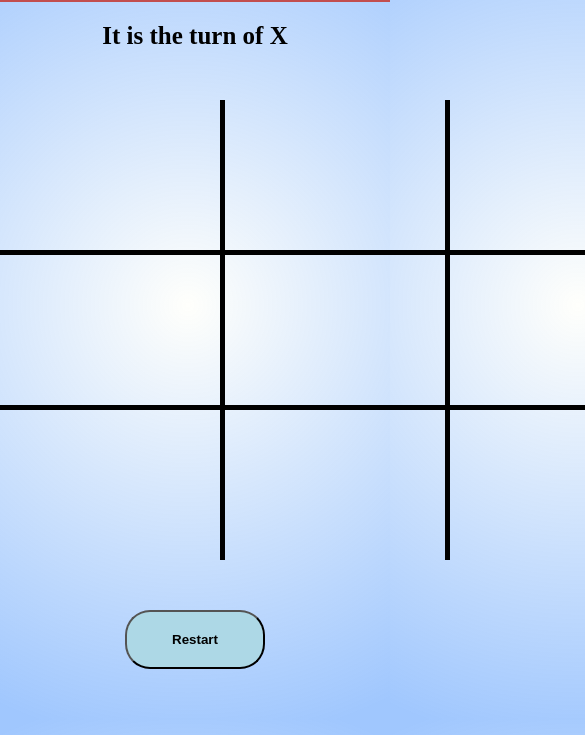
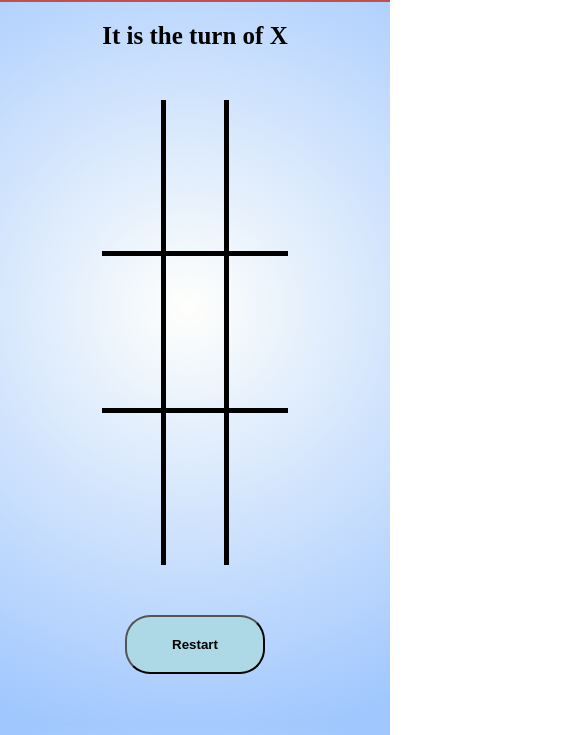
Before and after one commit to seanghods/tic-tac-toe, a plain HTML site: page index.html in a window 390 px wide. Shown: the part 109-844 px from the top of the page, 585 px wide, since content can reach past the window. Drawn offline with Linux system fonts and the light colour scheme.

Commit message:
Adjust CSS for mobile

```diff
--- a/index.html
+++ b/index.html
@@ -12,7 +12,6 @@
         <div class="header"><h1>Tic Tac Toe</h1></div>
         <div class="message">It is the turn of X</div>
         <div class="content">
-            <div class="spaceholder"></div>
             <div class="gameboard">
                 <div class="cell" id="0"></div>
                 <div class="cell" id="1"></div>
@@ -24,7 +23,6 @@
                 <div class="cell" id="7"></div>
                 <div class="cell" id="8"></div>
             </div>
-            <div class="spaceholder"></div>
         </div>
         <div class="restart-button"><button id="restart">Restart</button></div>
     </div>
--- a/style.css
+++ b/style.css
@@ -31,10 +31,6 @@ body {
     display: flex;
 }
 
-.spaceholder {
-    width: 350px;
-}
-
 /* Gameboard */
 
 .gameboard {
@@ -46,10 +42,12 @@ body {
 }
 
 .cell {
-    text-align: center;
-    height: 150px;
-    width: 220px;
-    font-size: 100px;
+    display: flex;
+    justify-content: center;
+    align-items: center;
+    height: 18vh;
+    width: 15vw;
+    font-size: 5em;
 }
 
 .cell:hover {
```
